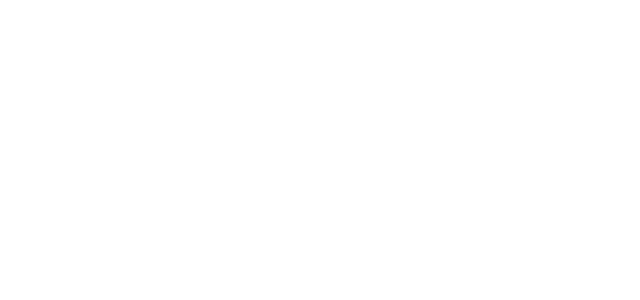
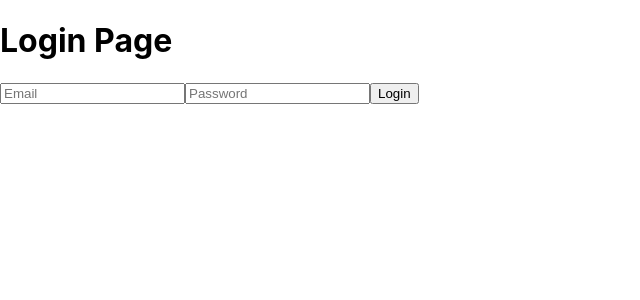
Before and after one commit to NafreesMIM/smart-task-manager, a React (Create React App) app: page /login in a window 1280 px wide. Before the commit this address had no page. Shown: the top 300 px of the page, without its empty margins (0-640 px from the left). Built offline with nearby package versions, Linux system fonts and the light colour scheme.

Commit message:
Completed frontend authentication system

```diff
--- a/src/App.js
+++ b/src/App.js
@@ -1,16 +1,20 @@
 import { BrowserRouter, Routes, Route } from "react-router-dom";
+
+import Register from "./pages/Register";
 import Login from "./pages/Login";
-import Register from "./pages/Register";
-import Dashboard from "./pages/Dashboard";
 
 function App() {
   return (
     <BrowserRouter>
+
       <Routes>
-        <Route path="/" element={<Login />} />
+
         <Route path="/register" element={<Register />} />
-        <Route path="/dashboard" element={<Dashboard />} />
+
+        <Route path="/login" element={<Login />} />
+
       </Routes>
+
     </BrowserRouter>
   );
 }
--- a/src/pages/Login.js
+++ b/src/pages/Login.js
@@ -1,8 +1,54 @@
+import { useState } from "react";
+import axios from "axios";
+
 function Login() {
+  const [formData, setFormData] = useState({
+    email: "",
+    password: ""
+  });
+
+    const handleChange = (e) => {
+    setFormData({
+        ...formData,
+        [e.target.name]: e.target.value,
+    });
+  }
+
+    const handleSubmit = async (e) => {
+    e.preventDefault();
+
+    try {
+        const res = await axios.post(
+            "http://localhost:5000/api/auth/login",
+            formData);
+            localStorage.setItem("token", res.data.token); // Save token to localStorage
+            alert(res.data.message);
+            console.log(res.data); // Log user data to console
+      // Handle successful login (e.g., save token, redirect to dashboard)
+    } catch (error) {
+      alert("Login failed");
+      // Handle login error (e.g., show error message)
+    }
+  };
+
   return (
     <div>
       <h1>Login Page</h1>
-      {/* Add your login form here */}
+      <form onSubmit={handleSubmit}>
+        <input
+          type="email"
+          name="email"
+          placeholder="Email"
+          onChange={handleChange}
+        />
+        <input
+          type="password"
+          name="password"
+          placeholder="Password"
+          onChange={handleChange}
+        />
+        <button type="submit">Login</button>
+      </form>
     </div>
   );
 }
--- a/src/pages/Register.js
+++ b/src/pages/Register.js
@@ -1,8 +1,59 @@
+import { useState } from "react";
+import axios from "axios";
+
 function Register() {
+  const [formData, setFormData] = useState({
+    name: "",
+    email: "",
+    password: ""
+  });
+
+  const handleChange = (e) => {
+    setFormData({
+        ...formData,
+        [e.target.name]: e.target.value,
+    });
+  };
+
+  const handleSubmit = async (e) => {
+    e.preventDefault();
+    try {
+        const res = await axios.post(
+            "http://localhost:5000/api/auth/register",
+            formData);
+            alert(res.data.message);
+      // Handle successful registration (e.g., redirect to login page)
+
+    } catch (error) {
+      alert("Registration failed");
+      // Handle registration error (e.g., show error message)
+    }
+  };
+
   return (
     <div>
       <h1>Register Page</h1>
-      {/* Add your registration form here */}
+      <form onSubmit={handleSubmit}>
+        <input
+          type="text"
+          name="name"
+          placeholder="Name"
+          onChange={handleChange}
+        />
+        <input
+          type="email"
+          name="email"
+          placeholder="Email"
+          onChange={handleChange}
+        />
+        <input
+          type="password"
+          name="password"
+          placeholder="Password"
+          onChange={handleChange}
+        />
+        <button type="submit">Register</button>
+      </form>
     </div>
   );
 }
```
